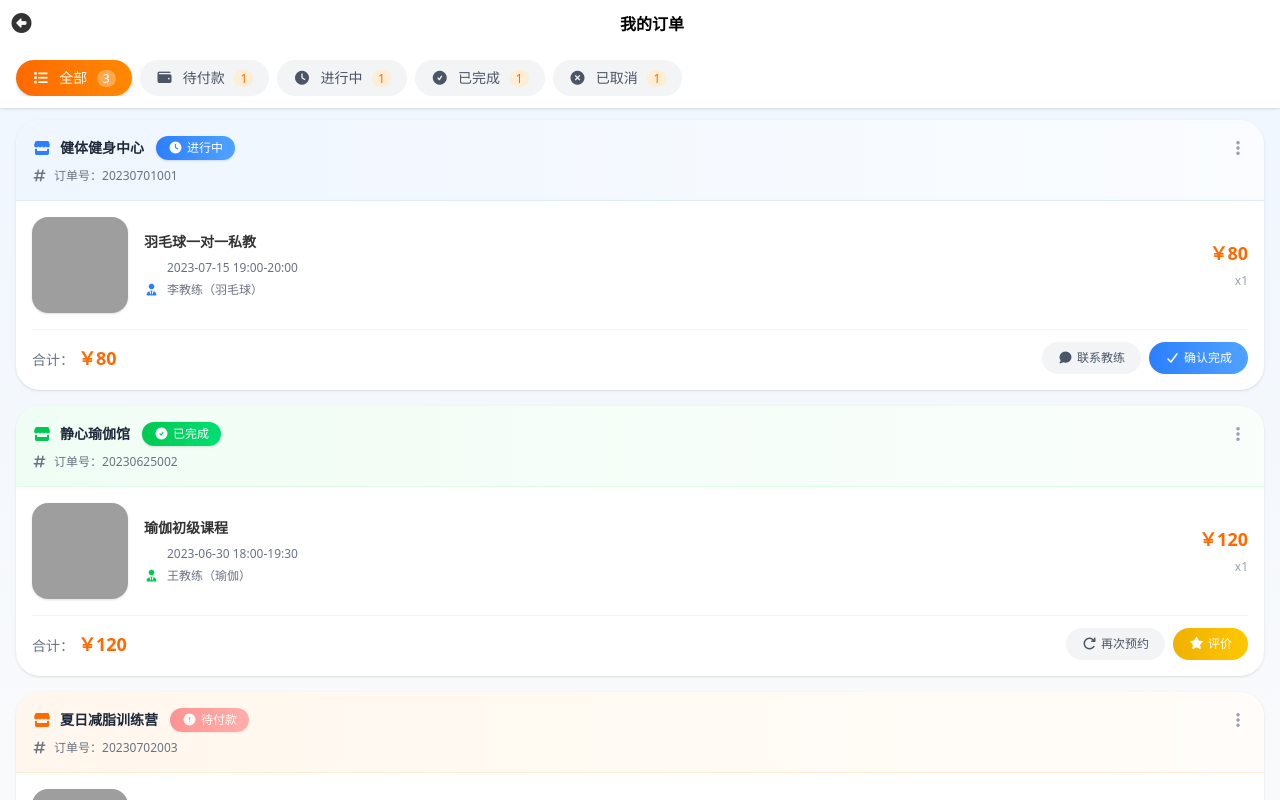
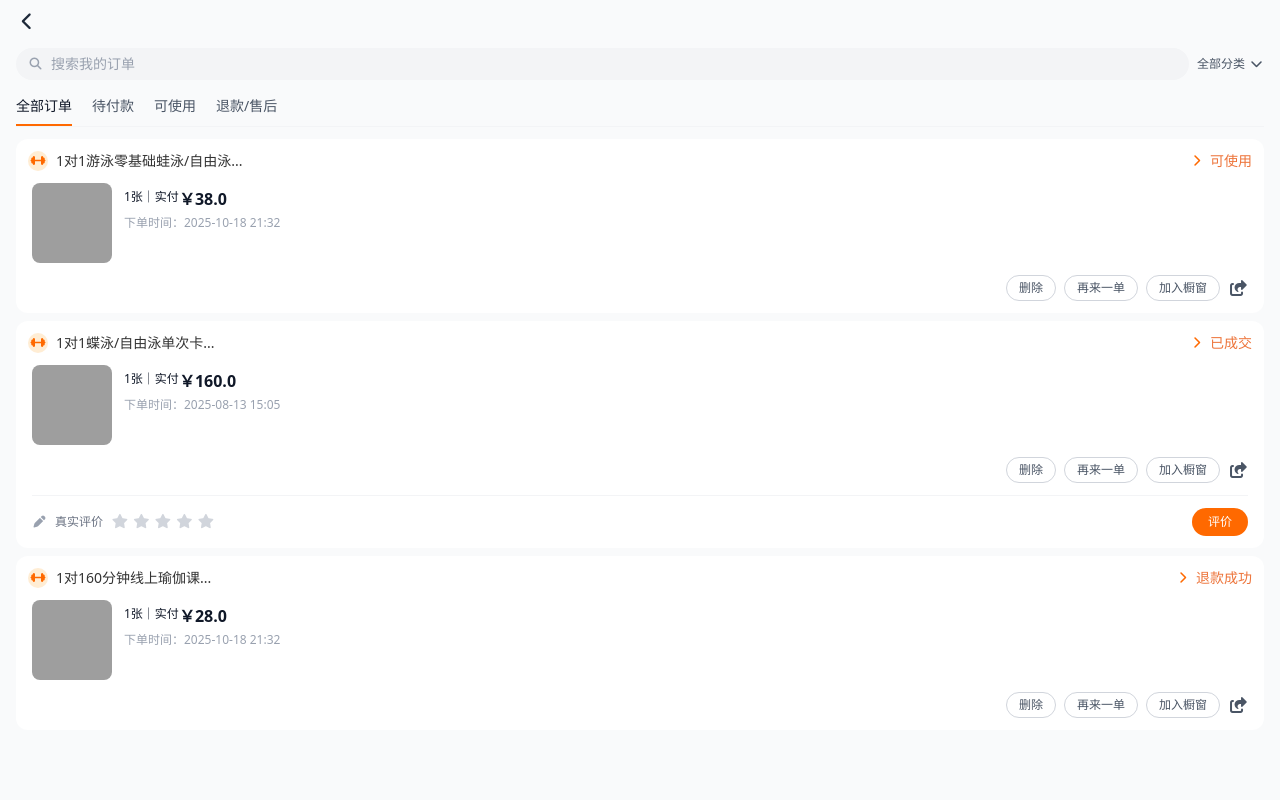
Before and after one commit to RosyDawns/hxs-demo1, a Vue app: page /my-orders in a window 1280 px wide. Built offline with nearby package versions, Linux system fonts and the light colour scheme; grey boxes are pictures that could not be loaded; a web font is replaced by a local one.

Commit message:
add(project): 修改订单列表页面

```diff
--- a/src/views/MyOrdersPage.vue
+++ b/src/views/MyOrdersPage.vue
@@ -1,288 +1,192 @@
 <template>
-  <div class="page flex flex-col h-screen bg-gradient-to-b from-blue-50 to-gray-50" id="page-my-orders">
-    <CommonHeader bgColor="#fff">
-      <template #center>
-        <h2 class="text-base font-bold text-black">我的订单</h2>
-      </template>
-    </CommonHeader>
+  <div class="min-h-screen bg-gray-50 px-4">
+    <!-- 顶部导航栏 -->
+    <header class="py-2.5 flex items-center sticky top-0 z-50">
+      <button @click="$router.back()" class="mr-3">
+        <i class="fa-solid fa-chevron-left text-lg text-gray-800"></i>
+      </button>
+    </header>
 
-    <main class="flex-1 overflow-y-auto pt-12 pb-4">
-      <!-- 订单状态筛选 -->
-      <div class="bg-white px-4 py-3 sticky top-0 z-20 shadow-sm">
-        <div class="flex space-x-2 overflow-x-auto" style="scrollbar-width: none; -ms-overflow-style: none;">
+    <div class="flex items-center mt-1 mb-4">
+      <div class="flex-1 mr-2">
+        <div class="bg-gray-100 rounded-full px-3 py-1.5 flex items-center">
+          <i class="fa-solid fa-search text-xs text-gray-400"></i>
+          <input
+            type="text"
+            placeholder="搜索我的订单"
+            class="bg-transparent text-sm text-gray-600 placeholder-gray-400 outline-none ml-2 flex-1"
+          />
+        </div>
+      </div>
+      <button class="flex items-center text-xs text-gray-600">
+        <span>全部分类</span>
+        <i class="fa-solid fa-chevron-down ml-1"></i>
+      </button>
+    </div>
+
+    <!-- 标签导航栏 -->
+    <div class="border-b border-gray-100 relative mb-3">
+      <div class="flex">
         <button
           v-for="(tab, index) in tabs"
           :key="index"
           @click="activeTab = index"
-            class="px-4 py-2 whitespace-nowrap text-sm font-medium rounded-full nav-action transition-all flex-shrink-0"
-            :class="activeTab === index
-              ? 'bg-gradient-to-r from-orange-500 to-orange-400 text-white shadow-md'
-              : 'bg-gray-100 text-gray-600 hover:bg-gray-200'"
+          class="mr-5 pb-2.5 text-sm relative"
+          :class="
+            activeTab === index ? 'text-gray-900 font-medium' : 'text-gray-600'
+          "
         >
-            <i :class="tab.icon + ' mr-1.5'"></i>
-            {{ tab.label }}
-            <span v-if="tab.count > 0" class="ml-1.5 text-xs px-1.5 rounded-full" :class="activeTab === index ? 'bg-white/30' : 'bg-orange-100 text-orange-500'">
-              {{ tab.count }}
-            </span>
+          {{ tab }}
+          <div
+            v-if="activeTab === index"
+            class="absolute bottom-0 left-0 right-0 h-0.5 bg-orange-500"
+          ></div>
         </button>
       </div>
     </div>
 
     <!-- 订单列表 -->
-      <div v-if="filteredOrders.length === 0" class="flex flex-col items-center justify-center py-20">
-        <div class="w-24 h-24 rounded-full bg-gradient-to-br from-gray-100 to-gray-50 flex items-center justify-center mb-4">
-          <i class="fa-solid fa-inbox text-4xl text-gray-300"></i>
+    <main class="pb-4">
+      <!-- 订单项 -->
+      <div
+        v-for="order in orders"
+        :key="order.id"
+        class="bg-white mb-2 rounded-xl"
+      >
+        <!-- 订单头部 -->
+        <div class="p-3 flex items-center">
+          <div
+            class="w-5 h-5 rounded-full bg-orange-100 flex items-center justify-center flex-shrink-0"
+          >
+            <i class="fa-solid fa-dumbbell text-xs text-orange-500"></i>
           </div>
-        <p class="text-base font-medium text-gray-600">暂无相关订单</p>
-        <p class="text-xs text-gray-400 mt-2">{{ emptyText }}</p>
+          <span class="text-sm ml-2 flex-1 truncate">{{ order.title }}</span>
+          <i
+            class="fa-solid fa-chevron-right text-xs text-orange-500 mx-1.5"
+          ></i>
+          <span
+            class="text-sm rounded flex-shrink-0"
+            :class="order.statusClass"
+          >
+            {{ order.statusText }}
+          </span>
         </div>
 
-      <div v-else class="px-4 space-y-4 mt-3">
-        <!-- 订单列表 -->
-        <div
-          v-for="order in filteredOrders"
-          :key="order.id"
-          class="bg-white rounded-3xl overflow-hidden shadow-sm hover:shadow-md transition-shadow">
-          <div class="p-4" :class="getOrderHeaderClass(order.status)">
-            <div class="flex justify-between items-center">
-              <div class="flex items-center">
-                <i class="fa-solid fa-store mr-2" :class="getOrderIconColor(order.status)"></i>
-                <span class="text-sm font-bold text-gray-800">{{ order.storeName }}</span>
-                <span class="ml-3 text-xs px-3 py-1 rounded-full font-medium shadow-sm" :class="getStatusBadgeClass(order.status)">
-                  <i :class="getStatusIcon(order.status) + ' mr-1'"></i>{{ getStatusText(order.status) }}
-                </span>
-              </div>
-              <button class="text-gray-400 hover:text-gray-600">
-                <i class="fa-solid fa-ellipsis-vertical"></i>
-              </button>
-            </div>
-            <p class="text-xs text-gray-500 mt-2">
-              <i class="fa-solid fa-hashtag mr-1"></i>
-              订单号：{{ order.orderNo }}
-            </p>
-          </div>
-
-          <div class="p-4">
-            <div class="flex items-center mb-4">
-              <img :src="order.image" alt="服务图片" class="w-24 h-24 rounded-2xl object-cover shadow-sm mr-4">
-              <div class="flex-1">
-                <h4 class="font-bold text-sm mb-2">{{ order.serviceName }}</h4>
-                <div class="space-y-1.5">
-                  <p class="text-xs text-gray-500 flex items-center">
-                    <i class="fa-regular fa-calendar mr-2" :class="getOrderIconColor(order.status)"></i>
-                    {{ order.time }}
-                  </p>
-                  <p class="text-xs text-gray-500 flex items-center">
-                    <i :class="[(order.coaches ? 'fa-solid fa-users' : 'fa-solid fa-user-tie'), 'mr-2', getOrderIconColor(order.status)]"></i>
-                    {{ order.coach || order.coaches }}
-                  </p>
+        <!-- 订单内容 -->
+        <div class="px-4 pb-3">
+          <!-- 商品信息 -->
+          <div class="flex">
+            <img
+              :src="order.image"
+              class="w-20 h-20 rounded-lg object-cover flex-shrink-0"
+              alt="商品图"
+            />
+            <div class="flex-1 ml-3 min-w-0">
+              <div class="flex items-center mb-1">
+                <div class="text-xs text-gray-900">1张｜实付</div>
+                <div class="text-base text-gray-900 font-bold mt-1">
+                  ￥{{ order.price }}
                 </div>
               </div>
-              <div class="text-right">
-                <p class="text-lg font-bold text-orange-500">￥{{ order.price }}</p>
-                <span class="text-xs text-gray-400">x1</span>
-              </div>
-            </div>
-
-            <!-- 待付款倒计时提示 -->
-            <div v-if="order.status === 'pending'" class="bg-red-50 border border-red-200 rounded-2xl p-3 mb-3">
-              <p class="text-xs text-red-600 flex items-center">
-                <i class="fa-solid fa-clock mr-2"></i>
-                请在30分钟内完成支付，逾期订单将自动取消
-              </p>
-            </div>
-
-            <div class="flex justify-between items-center pt-3 border-t border-gray-100">
-              <div class="text-sm">
-                <span class="text-gray-500">合计：</span>
-                <span class="text-lg font-bold text-orange-500 ml-1">￥{{ order.price }}</span>
-              </div>
-              <div class="flex space-x-2">
-                <template v-if="order.status === 'pending'">
-                  <button class="text-xs text-gray-600 bg-gray-100 hover:bg-gray-200 px-4 py-2 rounded-full nav-action font-medium transition-colors">
-                    <i class="fa-solid fa-times mr-1"></i>取消订单
-                  </button>
-                  <button class="text-xs text-white bg-gradient-to-r from-red-500 to-red-400 hover:shadow-lg px-4 py-2 rounded-full nav-action font-medium transition-all">
-                    <i class="fa-solid fa-wallet mr-1"></i>去支付
-                  </button>
-                </template>
-                <template v-else-if="order.status === 'processing'">
-                  <button class="text-xs text-gray-600 bg-gray-100 hover:bg-gray-200 px-4 py-2 rounded-full nav-action font-medium transition-colors">
-                    <i class="fa-solid fa-comment mr-1"></i>联系教练
-                  </button>
-                  <button class="text-xs text-white bg-gradient-to-r from-blue-500 to-blue-400 hover:shadow-lg px-4 py-2 rounded-full nav-action font-medium transition-all">
-                    <i class="fa-solid fa-check mr-1"></i>确认完成
-                  </button>
-                </template>
-                <template v-else-if="order.status === 'completed'">
-                  <button class="text-xs text-gray-600 bg-gray-100 hover:bg-gray-200 px-4 py-2 rounded-full nav-action font-medium transition-colors">
-                    <i class="fa-solid fa-redo mr-1"></i>再次预约
-                  </button>
-                  <button class="text-xs text-white bg-gradient-to-r from-yellow-500 to-yellow-400 hover:shadow-lg px-4 py-2 rounded-full nav-action font-medium transition-all" @click="$router.push('/pending-review')">
-                    <i class="fa-solid fa-star mr-1"></i>评价
-                  </button>
-                </template>
-                <template v-else-if="order.status === 'cancelled'">
-                  <button class="text-xs text-gray-600 bg-gray-100 hover:bg-gray-200 px-4 py-2 rounded-full nav-action font-medium transition-colors">
-                    <i class="fa-solid fa-trash mr-1"></i>删除订单
-                  </button>
-                  <button class="text-xs text-gray-600 bg-gray-100 hover:bg-gray-200 px-4 py-2 rounded-full nav-action font-medium transition-colors">
-                    <i class="fa-solid fa-redo mr-1"></i>重新下单
-                  </button>
-                </template>
-              </div>
+              <div class="text-xs text-gray-400 mt-0.5">
+                下单时间：{{ order.date }}
               </div>
             </div>
           </div>
 
+          <!-- 操作按钮 -->
+          <div class="mt-3 flex items-center justify-end">
+            <div class="flex items-center space-x-2">
+              <button
+                class="px-3 py-1 text-xs text-gray-600 border border-gray-300 rounded-full"
+              >
+                删除
+              </button>
+              <button
+                class="px-3 py-1 text-xs text-gray-600 border border-gray-300 rounded-full"
+              >
+                再来一单
+              </button>
+              <button
+                class="px-3 py-1 text-xs text-gray-600 border border-gray-300 rounded-full"
+              >
+                加入橱窗
+              </button>
+
+              <i
+                class="fa-solid fa-share-from-square text-base text-gray-600"
+              ></i>
+            </div>
+          </div>
+
+          <!-- 评价区域（仅已成交显示） -->
+          <div
+            v-if="order.showReview"
+            class="mt-3 pt-3 border-t border-gray-100 flex items-center"
+          >
+            <i class="fa-solid fa-pen text-xs text-gray-400"></i>
+            <span class="text-xs text-gray-500 ml-2">真实评价</span>
+            <div class="flex space-x-1 ml-2">
+              <i
+                v-for="i in 5"
+                :key="i"
+                class="fa-solid fa-star text-sm text-gray-300"
+              ></i>
+            </div>
+            <button
+              class="ml-auto px-4 py-1.5 text-xs text-white bg-orange-500 rounded-full"
+            >
+              评价
+            </button>
+          </div>
+        </div>
       </div>
     </main>
   </div>
 </template>
 
 <script>
-import CommonHeader from "@/components/CommonHeader.vue";
-
 export default {
-  name: 'MyOrdersPage',
-  components: {
-    CommonHeader,
-  },
+  name: "MyOrdersPage",
   data() {
     return {
       activeTab: 0,
-      tabs: [
-        { label: '全部', icon: 'fa-solid fa-list', count: 3 },
-        { label: '待付款', icon: 'fa-solid fa-wallet', count: 1 },
-        { label: '进行中', icon: 'fa-solid fa-clock', count: 1 },
-        { label: '已完成', icon: 'fa-solid fa-check-circle', count: 1 },
-        { label: '已取消', icon: 'fa-solid fa-times-circle', count: 1 },
-      ],
+      tabs: ["全部订单", "待付款", "可使用", "退款/售后"],
       orders: [
         {
           id: 1,
-          storeName: '健体健身中心',
-          orderNo: '20230701001',
-          status: 'processing',
-          serviceName: '羽毛球一对一私教',
-          time: '2023-07-15 19:00-20:00',
-          coach: '李教练（羽毛球）',
-          price: 80,
-          image: 'https://picsum.photos/id/1015/400/400',
+          title: "1对1游泳零基础蛙泳/自由泳...",
+          price: "38.0",
+          date: "2025-10-18  21:32",
+          image: "https://picsum.photos/id/1005/300/300",
+          statusText: "可使用",
+          statusClass: "text-primary",
+          showReview: false,
         },
         {
           id: 2,
-          storeName: '静心瑜伽馆',
-          orderNo: '20230625002',
-          status: 'completed',
-          serviceName: '瑜伽初级课程',
-          time: '2023-06-30 18:00-19:30',
-          coach: '王教练（瑜伽）',
-          price: 120,
-          image: 'https://picsum.photos/id/1025/400/400',
+          title: "1对1蝶泳/自由泳单次卡...",
+          price: "160.0",
+          date: "2025-08-13  15:05",
+          image: "https://picsum.photos/id/1010/300/300",
+          statusText: "已成交",
+          statusClass: "text-primary",
+          showReview: true,
         },
         {
           id: 3,
-          storeName: '夏日减脂训练营',
-          orderNo: '20230702003',
-          status: 'pending',
-          serviceName: '夏日减脂训练营',
-          time: '2023-07-10 至 2023-07-20',
-          coaches: '李教练、张教练',
-          price: 1999,
-          image: 'https://picsum.photos/id/1035/400/400',
-        },
-        {
-          id: 4,
-          storeName: '力量健身工作室',
-          orderNo: '20230620004',
-          status: 'cancelled',
-          serviceName: '力量训练课程',
-          time: '2023-06-25 14:00-15:00',
-          coach: '赵教练（健身）',
-          price: 150,
-          image: 'https://picsum.photos/id/1045/400/400',
+          title: "1对160分钟线上瑜伽课...",
+          price: "28.0",
+          date: "2025-10-18  21:32",
+          image: "https://picsum.photos/id/1011/300/300",
+          statusText: "退款成功",
+          statusClass: "text-primary",
+          showReview: false,
         },
       ],
     };
   },
-  computed: {
-    filteredOrders() {
-      if (this.activeTab === 0) {
-        return this.orders;
-      }
-      const statusMap = {
-        1: 'pending',
-        2: 'processing',
-        3: 'completed',
-        4: 'cancelled',
-      };
-      return this.orders.filter(order => order.status === statusMap[this.activeTab]);
-    },
-    emptyText() {
-      const texts = {
-        0: '还没有订单哦，快去体验服务吧',
-        1: '暂无待付款订单',
-        2: '暂无进行中的订单',
-        3: '暂无已完成的订单',
-        4: '暂无已取消的订单',
-      };
-      return texts[this.activeTab];
-    },
-  },
-  methods: {
-    getOrderHeaderClass(status) {
-      const classMap = {
-        pending: 'bg-gradient-to-r from-orange-50 to-orange-50/30 border-b border-orange-100',
-        processing: 'bg-gradient-to-r from-blue-50 to-blue-50/30 border-b border-blue-100',
-        completed: 'bg-gradient-to-r from-green-50 to-green-50/30 border-b border-green-100',
-        cancelled: 'bg-gradient-to-r from-gray-50 to-gray-50/30 border-b border-gray-100',
-      };
-      return classMap[status];
-    },
-    getOrderIconColor(status) {
-      const colorMap = {
-        pending: 'text-orange-500',
-        processing: 'text-blue-500',
-        completed: 'text-green-500',
-        cancelled: 'text-gray-500',
-      };
-      return colorMap[status];
-    },
-    getStatusBadgeClass(status) {
-      const classMap = {
-        pending: 'bg-gradient-to-r from-red-500 to-red-400 text-white animate-pulse',
-        processing: 'bg-gradient-to-r from-blue-500 to-blue-400 text-white',
-        completed: 'bg-gradient-to-r from-green-500 to-green-400 text-white',
-        cancelled: 'bg-gray-400 text-white',
-      };
-      return classMap[status];
-    },
-    getStatusIcon(status) {
-      const iconMap = {
-        pending: 'fa-solid fa-exclamation-circle',
-        processing: 'fa-solid fa-clock',
-        completed: 'fa-solid fa-circle-check',
-        cancelled: 'fa-solid fa-ban',
-      };
-      return iconMap[status];
-    },
-    getStatusText(status) {
-      const textMap = {
-        pending: '待付款',
-        processing: '进行中',
-        completed: '已完成',
-        cancelled: '已取消',
-      };
-      return textMap[status];
-    },
-  },
 };
 </script>
 
-<style scoped>
-/* 隐藏滚动条 */
-.overflow-x-auto::-webkit-scrollbar {
-  display: none;
-}
-</style>
+<style scoped></style>
--- a/src/views/OuyangPage.vue
+++ b/src/views/OuyangPage.vue
@@ -14,7 +14,7 @@
     <div class="relative">
       <div class="pt-10 pb-16 relative">
         <div
-          class="absolute w-full h-full left-0 top-0 blur-xs"
+          class="absolute w-full h-full left-0 top-0"
           style="
             background-position: center top;
             background-repeat: no-repeat;
```
Lines whose indentation alone changed are shown as unchanged.
